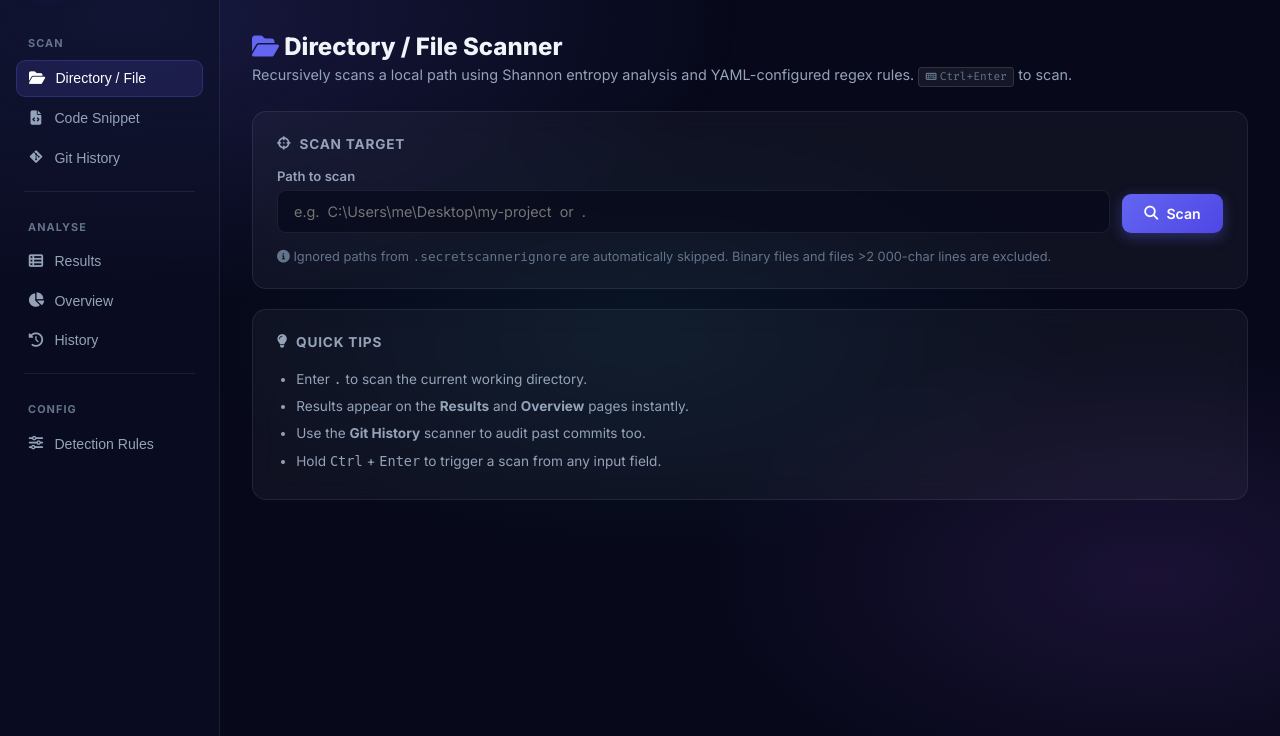
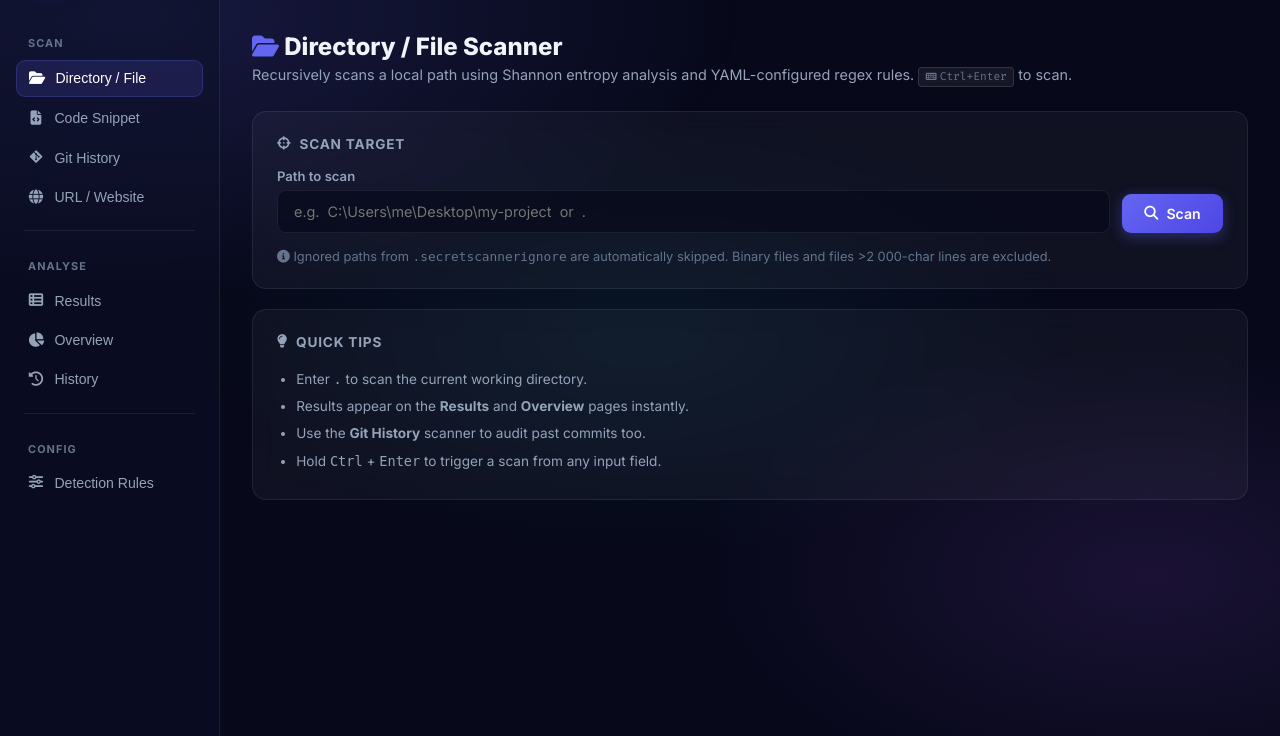
Before and after one commit to xorudra/secret-scanner, a FastAPI app: page / in a window 1280 px wide. Shown: the part 64-800 px from the top of the page. Run offline with FastAPI, Linux system fonts and the light colour scheme; some libraries are stand-ins or nearby versions.

Commit message:
Add URL / Website scanning feature
- New /scan/url endpoint: fetch and scan any public website for exposed secrets
- New 'URL / Website' page in dashboard with options for max size, redirects, subresources
- Added httpx async client for fetching website content
- Input validation: URL must be http/https, configurable max response size (default 5MB)
- Error handling for HTTP errors, timeouts, and size limits
- Dashboard navigation: Directory/File, Code Snippet, Git History, URL/Website

```diff
--- a/secret_scanner/api/app.py
+++ b/secret_scanner/api/app.py
@@ -24,7 +24,7 @@ from secret_scanner.git_scanner import scan_repository
 
 app = FastAPI(
     title="SecretScanner Platform",
-    version="2.1.0",
+    version="2.2.0",
     description="Privacy-first secret & credential leak detection platform",
 )
 
@@ -71,6 +71,22 @@ class ScanTextRequest(BaseModel):
 class ScanGitRequest(BaseModel):
     repo_path: str
     max_commits: int | None = None
+
+
+class ScanUrlRequest(BaseModel):
+    url: str
+    follow_redirects: bool = True
+    max_size_mb: int = 5
+
+    @field_validator("url")
+    @classmethod
+    def validate_url(cls, v: str) -> str:
+        v = v.strip()
+        if not v:
+            raise ValueError("URL cannot be empty")
+        if not v.startswith(("http://", "https://")):
+            raise ValueError("URL must start with http:// or https://")
+        return v
 
 
 class ScanResponse(BaseModel):
@@ -144,6 +160,50 @@ async def scan_git(req: ScanGitRequest):
         raise HTTPException(status_code=500, detail=f"Failed to scan git repository: {e!s}")
 
 
+@app.post("/scan/url", response_model=ScanResponse)
+async def scan_url(req: ScanUrlRequest):
+    """Scan a website URL for secrets by fetching and analyzing its content."""
+    import httpx
+
+    engine = DetectionEngine()
+    all_findings = []
+    target = req.url
+
+    try:
+        async with httpx.AsyncClient(
+            follow_redirects=req.follow_redirects,
+            timeout=httpx.Timeout(30.0),
+            headers={"User-Agent": "SecretScanner/2.2.0 (+https://github.com/secret-scanner)"},
+        ) as client:
+            resp = await client.get(target)
+            resp.raise_for_status()
+
+            # Check content size
+            content = resp.text
+            max_bytes = req.max_size_mb * 1024 * 1024
+            if len(content.encode("utf-8", errors="ignore")) > max_bytes:
+                raise HTTPException(
+                    status_code=413,
+                    detail=f"Response exceeds {req.max_size_mb} MB limit. Use max_size_mb parameter to increase.",
+                )
+
+            # Scan the content
+            raw = engine.scan(content, file_path=target)
+            findings = [f.to_dict() for f in raw]
+            all_findings.extend(findings)
+
+    except httpx.HTTPStatusError as e:
+        raise HTTPException(status_code=400, detail=f"HTTP {e.response.status_code}: {e.response.reason_phrase}")
+    except httpx.RequestError as e:
+        raise HTTPException(status_code=400, detail=f"Request failed: {e!s}")
+    except HTTPException:
+        raise
+    except Exception as e:  # noqa: BLE001
+        raise HTTPException(status_code=500, detail=f"Failed to scan URL: {e!s}")
+
+    return ScanResponse(count=len(all_findings), findings=all_findings)
+
+
 @app.post("/report/html")
 async def export_html_report(req: ReportExportRequest):
     """Generate HTML audit report string."""
--- a/secret_scanner/api/templates/index.html
+++ b/secret_scanner/api/templates/index.html
@@ -568,6 +568,9 @@
     <button class="nav-item" id="nav-git"     onclick="goPage('git')">
       <i class="fa-brands fa-git-alt"></i> Git History
     </button>
+    <button class="nav-item" id="nav-url"     onclick="goPage('url')">
+      <i class="fa-solid fa-globe"></i> URL / Website
+    </button>
 
     <div class="sidebar-sep"></div>
     <div class="sidebar-label">Analyse</div>
@@ -717,6 +720,57 @@
           <i class="fa-solid fa-triangle-exclamation" style="color:var(--med)"></i>
           For remote URLs, <code>git</code> must be installed and accessible on PATH.
           Cloning may take time for large repos.
+        </p>
+      </div>
+    </section>
+
+    <!-- ╔════════════════════════════╗ -->
+    <!-- ║  Page: URL / Website Scan ║ -->
+    <!-- ╚════════════════════════════╝ -->
+    <section class="page" id="page-url">
+      <div class="section-head">
+        <h1><i class="fa-solid fa-globe" style="color:var(--cyan)"></i> URL / Website Scanner</h1>
+        <p>Fetch and scan any public website for exposed secrets in HTML, JavaScript, CSS, and API responses. <span class="kbd"><i class="fa-solid fa-keyboard" style="font-size:.6rem"></i> Ctrl+Enter</span> to scan.</p>
+      </div>
+
+      <div class="card">
+        <div class="card-title"><i class="fa-solid fa-link"></i> Target Website</div>
+        <div class="field">
+          <label>Website URL</label>
+          <div class="input-row">
+            <input type="text" id="url-input" placeholder="e.g.  https://example.com  or  https://api.example.com/v1/config"
+                   onkeydown="if(event.ctrlKey&&event.key==='Enter')runUrlScan()">
+            <button class="btn btn-primary" id="btn-url" onclick="runUrlScan()">
+              <i class="fa-solid fa-magnifying-glass"></i> Scan URL
+            </button>
+          </div>
+        </div>
+        <div class="field" style="max-width:300px;">
+          <label>Max response size (MB)</label>
+          <input type="number" id="url-max-size" value="5" min="1" max="50" step="1"
+                 onkeydown="if(event.ctrlKey&&event.key==='Enter')runUrlScan()">
+        </div>
+        <div style="display:flex;gap:.5rem;align-items:center;flex-wrap:wrap;margin-top:.5rem;">
+          <label style="display:flex;align-items:center;gap:.4rem;font-size:.82rem;color:var(--subtle);cursor:pointer;">
+            <input type="checkbox" id="url-follow-redirects" checked>
+            Follow redirects
+          </label>
+          <label style="display:flex;align-items:center;gap:.4rem;font-size:.82rem;color:var(--subtle);cursor:pointer;">
+            <input type="checkbox" id="url-include-subresources" checked>
+            Scan linked JS/CSS files (experimental)
+          </label>
+        </div>
+        <button class="btn btn-primary" id="btn-url" onclick="runUrlScan()" style="margin-top:.75rem;">
+          <i class="fa-solid fa-globe"></i> Scan Website
+        </button>
+        <div class="scan-progress" id="prog-url">
+          <div class="progress-label"><span>Fetching & scanning…</span><span id="prog-url-txt">please wait</span></div>
+          <div class="progress-track"><div class="progress-fill"></div></div>
+        </div>
+        <p style="font-size:.8rem;color:var(--muted);margin-top:.9rem;">
+          <i class="fa-solid fa-triangle-exclamation" style="color:var(--med)"></i>
+          Only scans publicly accessible content. Does not authenticate, execute JS, or crawl beyond the initial URL.
+          Use responsibly and only on sites you own or have permission to test.
         </p>
       </div>
     </section>
@@ -1020,7 +1074,41 @@ async function runGitScan() {
 }
 
 /* ═══════════════════════════════════════════════
-   COMMIT FINDINGS — update all views
+
+
+/* ============================================================
+   SCAN -- URL / WEBSITE
+============================================================ */
+async function runUrlScan() {
+  const url = document.getElementById('url-input').value.trim();
+  if (!url) { toast('Enter a URL first.', 'warn'); return; }
+  if (!/^https?:\/\//i.test(url)) { toast('URL must start with http:// or https://', 'warn'); return; }
+
+  const maxSizeMb = parseInt(document.getElementById('url-max-size').value || '5', 10);
+  const followRedirects = document.getElementById('url-follow-redirects').checked;
+  const includeSubresources = document.getElementById('url-include-subresources').checked;
+
+  lastTarget  = 'URL: ' + url;
+  setBtn('btn-url', true);
+  showProgress('prog-url');
+  document.getElementById('prog-url-txt').textContent = 'Fetching website...';
+
+  try {
+    const payload = { url, follow_redirects: followRedirects, max_size_mb: maxSizeMb };
+    const res  = await fetch('/scan/url', { method:'POST', headers:{'Content-Type':'application/json'}, body: JSON.stringify(payload) });
+    const data = await res.json();
+    if (!res.ok) throw new Error(data.detail || 'URL scan failed');
+
+    commitFindings(data.findings, lastTarget, 'fa-globe', 'rgba(34,211,238,.15)');
+  } catch(e) { toast('URL scan error: ' + e.message, 'error'); }
+  finally { setBtn('btn-url', false); hideProgress('prog-url'); }
+}
+
+/* ============================================================
+   COMMIT FINDINGS
+============================================================ */
+
+COMMIT FINDINGS — update all views
 ═══════════════════════════════════════════════ */
 function commitFindings(findings, label, icon, iconBg) {
   allFindings = findings;
```
Also changed, not shown: insert_url_scan.py (added, +52 -0 lines).
